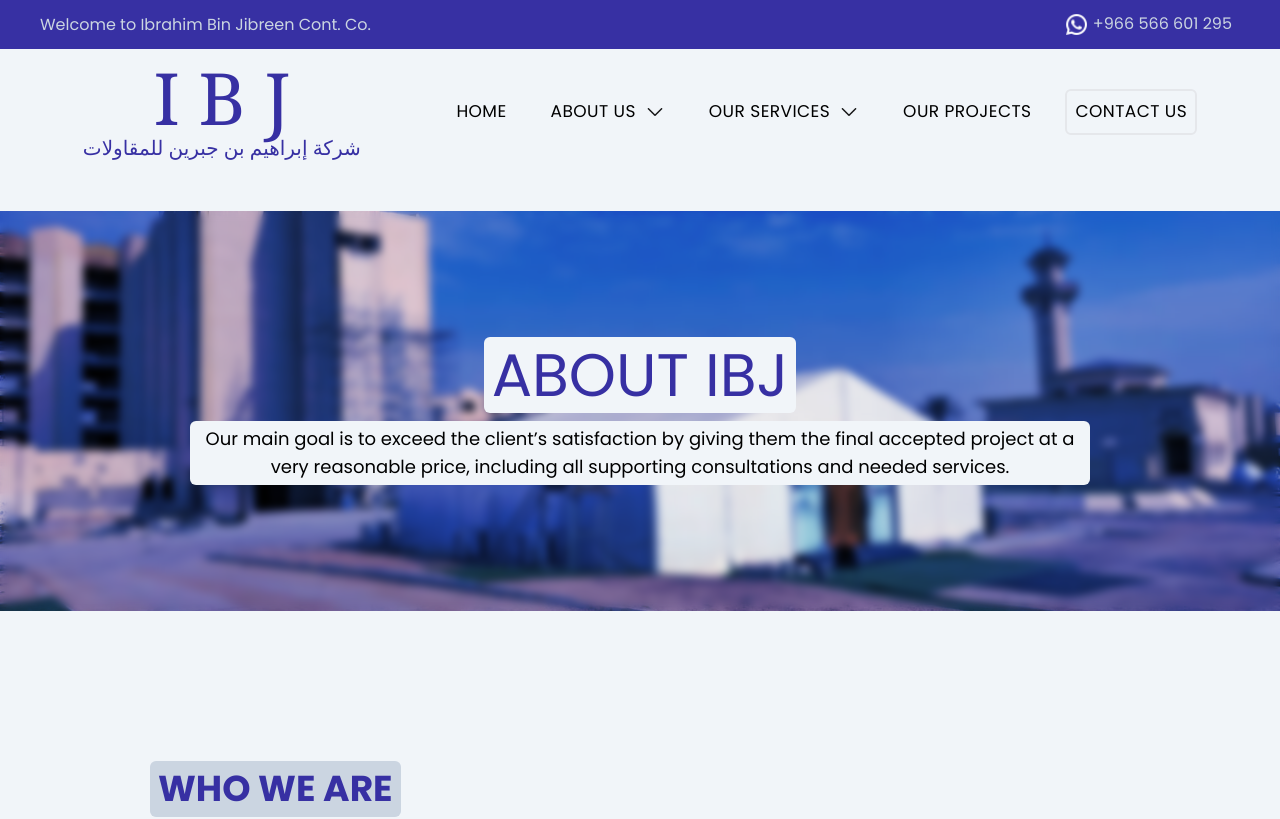
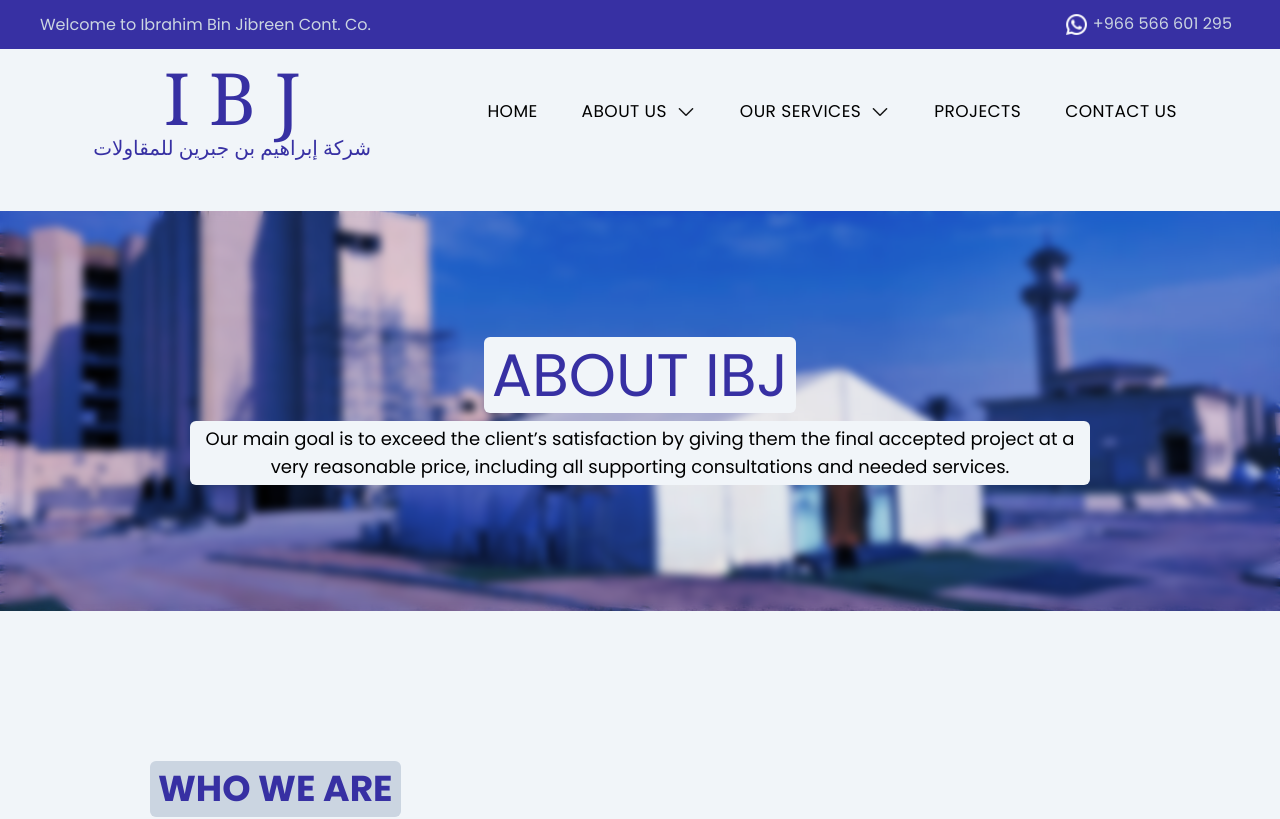
Before and after one commit to jeldrint/ibj-mep, a React (Vite) app: page /about-us in a window 1280 px wide. Shown: the top 819 px of the page. Built offline with nearby package versions, Linux system fonts and the light colour scheme.

Commit message:
HeaderNav and Dropdown working properly
* HeaderNav is a subcomponent for header navigation
* Fixed Dropdown component, finally did the dynamic setState on object with a little magic

```diff
--- a/src/Router.tsx
+++ b/src/Router.tsx
@@ -20,7 +20,7 @@ const Router = () : React.ReactElement => {
                   { path: '/about-us/who-we-are', element: <WhoWeAre /> },
                ]
             },
-            { path: '/services', element: <Services /> },
+            { path: '/our-services', element: <Services /> },
             { path: '/projects', element: <Projects /> },
             { path: '/contact-us', element: <Contact /> },
          ]
--- a/src/components/About.tsx
+++ b/src/components/About.tsx
@@ -2,16 +2,23 @@ import { useRef } from 'react';
 import pic2 from '../images/2.jpg'
 import useInViewport from '../useInViewport';
 import WhoWeAre from './sub-components/WhoWeAre';
-import AboutHeader from './sub-components/AboutHeader';
 
 const About = () : React.ReactElement => {
+   const ref1:React.MutableRefObject<HTMLDivElement | null> = useRef<HTMLDivElement | null>(null);
+   const isInViewport1:boolean = useInViewport(ref1)
    const ref4:React.MutableRefObject<HTMLDivElement | null> = useRef<HTMLDivElement | null>(null);
    const isInViewport4:boolean = useInViewport(ref4)
 
    return(
       <div className="w-full h-full">
          {/* ABOUT Header  */}
-         <AboutHeader />
+         <section ref={ref1} className={`${isInViewport1 ? 'animate-in duration-1.5s fade-in-5 slide-in-from-bottom-20' : 'invisible'} relative h-[50vh] mb-10 md:mb-20 lg:mb-[150px] bg-cover bg-top lg:bg-[0%_20%] xl:bg-center w-full bg-blue-800 bg-blend-hard-light`} style={{backgroundImage: `url(${pic2})`}}>
+            <div className={`${isInViewport1 ? 'animate-in duration-1.5s fade-in-5 slide-in-from-left-10' : 'invisible'} absolute p-9 backdrop-blur-sm h-full w-full flex flex-col gap-y-2 items-center justify-center`}>
+               <span className='text-4xl sm:text-6xl text-indigo-800 bg-slate-100 p-2 rounded-md'>ABOUT IBJ</span>
+               <span className='text-base lg:text-lg text-black text-center max-w-[900px] bg-slate-100 p-1 rounded-md'>Our main goal is to exceed the client’s satisfaction by giving them the final accepted project at a
+               very reasonable price, including all supporting consultations and needed services.</span>
+            </div>
+         </section>
 
          {/* ABOUT Body  */}
          <WhoWeAre />
--- a/src/components/Dropdown.tsx
+++ b/src/components/Dropdown.tsx
@@ -1,39 +1,25 @@
 import { Link } from "react-router-dom";
-import { ToggleDropDownProps } from "../types";
+import { ToggleDropDownProps } from "./sub-components/HeaderNav";
 
 type DropdownProps = {
    toggleDropdown: ToggleDropDownProps,
    setToggleDropdown: React.Dispatch<React.SetStateAction<ToggleDropDownProps>>,
-   header: string,
+   newNavName: string,
    dropdownItems: string [],
 }
 
-const DropDown = ({toggleDropdown, setToggleDropdown, header, dropdownItems}: DropdownProps) => {
+const DropDown = ({toggleDropdown, setToggleDropdown, newNavName, dropdownItems}: DropdownProps) => {
 
-   if(header==='about'){
       return(
-         <div className={`${!toggleDropdown.about ? 'invisible' : 'visible' } absolute flex flex-col cursor-pointer text-left bg-red-400`}>
+         <div className={`${!toggleDropdown[newNavName as keyof typeof toggleDropdown] ? 'invisible' : 'visible' } absolute flex flex-col cursor-pointer text-left bg-red-400`}>
             {
                dropdownItems.map((item, idx)=>{
                   const path: string = item.replace(/\s+/g, '-').toLowerCase();
-                  return <a href={`/about-us/${path}`} key={idx} onMouseOver={()=>setToggleDropdown({...toggleDropdown, about: true})} onMouseOut={()=>setToggleDropdown({...toggleDropdown, about: false})}>{item}</a>
+                  return <Link to={`/about-us/${path}`} key={idx} onMouseOver={()=>setToggleDropdown({...toggleDropdown, [newNavName]: true})} onMouseOut={()=>setToggleDropdown({...toggleDropdown, [newNavName]: false})}>{item}</Link>
                })
             }
          </div>
       )
-   }else if(header==='services'){
-      return(
-         <ul className={`${!toggleDropdown.services ? 'invisible' : 'visible' } absolute flex flex-col cursor-pointer text-left bg-red-400`}>
-            {
-               dropdownItems.map((item, idx)=>{
-                  return <Link to='/services' key={idx} onMouseOver={()=>setToggleDropdown({...toggleDropdown, services: true})} onMouseOut={()=>setToggleDropdown({...toggleDropdown, services: false})}>{item}</Link>
-               })
-            }
-         </ul>
-      )
    }
 
-
-}
-
 export default DropDown;
--- a/src/components/Header.tsx
+++ b/src/components/Header.tsx
@@ -1,15 +1,11 @@
 import { useRef, useState } from "react";
 import icon1 from '../images/icon1.png'
-import { Link } from "react-router-dom";
 import useInViewport from "../useInViewport";
-import arrowIcon from '../images/icon2-arrow.png';
-import { ToggleDropDownProps } from "../types";
-import DropDown from "./Dropdown";
+import HeaderNav from "./sub-components/HeaderNav";
 
 
 const Header = () : React.ReactElement => {
    const [toggleMenu, setToggleMenu] = useState<boolean>(false);
-   const [toggleDropdown, setToggleDropdown] = useState<ToggleDropDownProps>({about: false, services: false});
 
    const barStyle = 'w-5 h-[3px] bg-black mt-1 transition-transform';
    const barStyle1 = 'w-5 h-[3px] bg-black mt-[6px] transition-transform rotate-[135deg] translate-y-[4px]';
@@ -40,17 +36,11 @@ const Header = () : React.ReactElement => {
 
             {/* Menu for large screens */}
             <div className="hidden sm:flex items-center list-none tracking-wide md:gap-x-3 lg:gap-x-6 text-[10px] sm:text-[12px] md:text-[15px] lg:text-[17px] text-center text-nowrap">
-               <Link to='/' reloadDocument={true} className="rounded-sm cursor-pointer border-2 p-2 border-transparent duration-200 hover:border-b-indigo-700 hover:opacity-80">HOME</Link>
-               <div>
-                  <Link to='/about-us' reloadDocument={true} onMouseOver={()=>setToggleDropdown({...toggleDropdown, about: true})} onMouseOut={()=>setToggleDropdown({...toggleDropdown, about: false})} className="rounded-sm cursor-pointer border-2 p-2 border-transparent duration-200 hover:border-b-indigo-700 hover:opacity-80 flex items-center justify-end">ABOUT US&ensp;<img alt='arrow-down' width='20px' src={arrowIcon} /></Link>
-                  <DropDown toggleDropdown={toggleDropdown} setToggleDropdown={setToggleDropdown} header='about' dropdownItems={['WHO WE ARE','Odor amet','Consectetuer']} />
-               </div>
-               <div>
-                  <Link to='/services' reloadDocument={true} onMouseOver={()=>setToggleDropdown({...toggleDropdown, services: true})} onMouseOut={()=>setToggleDropdown({...toggleDropdown, services: false})} className="rounded-sm cursor-pointer border-2 p-2 border-transparent duration-200 hover:border-b-indigo-700 hover:opacity-80 flex items-center justify-end">OUR SERVICES&ensp;<img alt='arrow-down' width='20px' src={arrowIcon} /></Link>
-                  <DropDown toggleDropdown={toggleDropdown} setToggleDropdown={setToggleDropdown} header='services' dropdownItems={['Electro-mechanical Works','Pre-engineered Works']} />
-               </div>
-               <Link to='/projects' reloadDocument={true} className="rounded-sm cursor-pointer border-2 p-2 border-transparent duration-200 hover:border-b-indigo-700 hover:opacity-80">OUR PROJECTS</Link>
-               <Link to='/contact-us' reloadDocument={true} className="rounded-md cursor-pointer border-2 p-2 duration-200 hover:border-indigo-700 hover:bg-slate-200 hover:opacity-80">CONTACT US</Link>
+               <HeaderNav navName='home' withDropdown={false} dropdownItems={[]} />
+               <HeaderNav navName='about-us' withDropdown={true} dropdownItems={['WHO WE ARE','Odor amet','Consectetuer']} />
+               <HeaderNav navName='our-services' withDropdown={true} dropdownItems={['Electro-mechanical Works','Pre-engineered Works']} />
+               <HeaderNav navName='projects' withDropdown={false} dropdownItems={[]} />
+               <HeaderNav navName='contact-us' withDropdown={false} dropdownItems={[]} />
             </div>
 
             {/* Menu for small screens */}
--- a/src/components/sub-components/AboutHeader.tsx
+++ /dev/null
@@ -1,22 +0,0 @@
-import { useRef } from "react";
-import useInViewport from "../../useInViewport";
-import pic2 from '../../images/2.jpg'
-
-
-const AboutHeader = () => {
-   const ref1:React.MutableRefObject<HTMLDivElement | null> = useRef<HTMLDivElement | null>(null);
-   const isInViewport1:boolean = useInViewport(ref1)
-
-   return(
-      <section ref={ref1} className={`${isInViewport1 ? 'animate-in duration-1.5s fade-in-5 slide-in-from-bottom-20' : 'invisible'} relative h-[50vh] mb-10 md:mb-20 lg:mb-[150px] bg-cover bg-top lg:bg-[0%_20%] xl:bg-center w-full bg-blue-800 bg-blend-hard-light`} style={{backgroundImage: `url(${pic2})`}}>
-      <div className={`${isInViewport1 ? 'animate-in duration-1.5s fade-in-5 slide-in-from-left-10' : 'invisible'} absolute p-9 backdrop-blur-sm h-full w-full flex flex-col gap-y-2 items-center justify-center`}>
-         <span className='text-4xl sm:text-6xl text-indigo-800 bg-slate-100 p-2 rounded-md'>ABOUT IBJ</span>
-         <span className='text-base lg:text-lg text-black text-center max-w-[900px] bg-slate-100 p-1 rounded-md'>Our main goal is to exceed the client’s satisfaction by giving them the final accepted project at a
-         very reasonable price, including all supporting consultations and needed services.</span>
-      </div>
-   </section>
-
-   )
-}
-
-export default AboutHeader;
--- /dev/null
+++ b/src/components/sub-components/HeaderNav.tsx
@@ -0,0 +1,36 @@
+import { Link } from "react-router-dom";
+import DropDown from "../Dropdown";
+import { useState } from "react";
+import arrowIcon from '../../images/icon2-arrow.png';
+
+type HeaderNavProps = {
+   navName: string;
+   withDropdown: boolean;
+   dropdownItems: string [];
+}
+
+export type ToggleDropDownProps = {
+   aboutus: boolean,
+   ourservices: boolean
+}
+
+const HeaderNav = ({navName, withDropdown, dropdownItems}: HeaderNavProps) : React.ReactElement => {
+   const [toggleDropdown, setToggleDropdown] = useState<ToggleDropDownProps>({aboutus: false, ourservices: false});
+   let newNavName = navName.replace('-','')
+
+   if(withDropdown){
+      console.log(toggleDropdown)
+      return(
+         <div>
+            <Link to={`/${navName}`} reloadDocument={true} className="rounded-sm cursor-pointer border-2 p-2 border-transparent duration-200 hover:border-b-indigo-700 hover:opacity-80 flex items-center justify-end">{navName.replace(/-/g,' ').toUpperCase()}&ensp;
+               <img alt='arrow-down' width='20px' onMouseOver={()=>setToggleDropdown({...toggleDropdown, [newNavName]: true})} onMouseOut={()=>setToggleDropdown({...toggleDropdown, [newNavName]: false})} className="hover:animate-[spin_0.5s_ease-out]" src={arrowIcon} />
+            </Link>
+            <DropDown toggleDropdown={toggleDropdown} setToggleDropdown={setToggleDropdown} newNavName={newNavName} dropdownItems={dropdownItems} />
+         </div>
+      )
+   }else{
+      return <Link to='/' reloadDocument={true} className="rounded-sm cursor-pointer border-2 p-2 border-transparent duration-200 hover:border-b-indigo-700 hover:opacity-80">{navName.replace(/-/g,' ').toUpperCase()}</Link>
+   }
+}
+
+export default HeaderNav;
--- a/src/types.ts
+++ /dev/null
@@ -1,4 +0,0 @@
-export type ToggleDropDownProps = {
-   about: boolean,
-   services: boolean
-}
```
